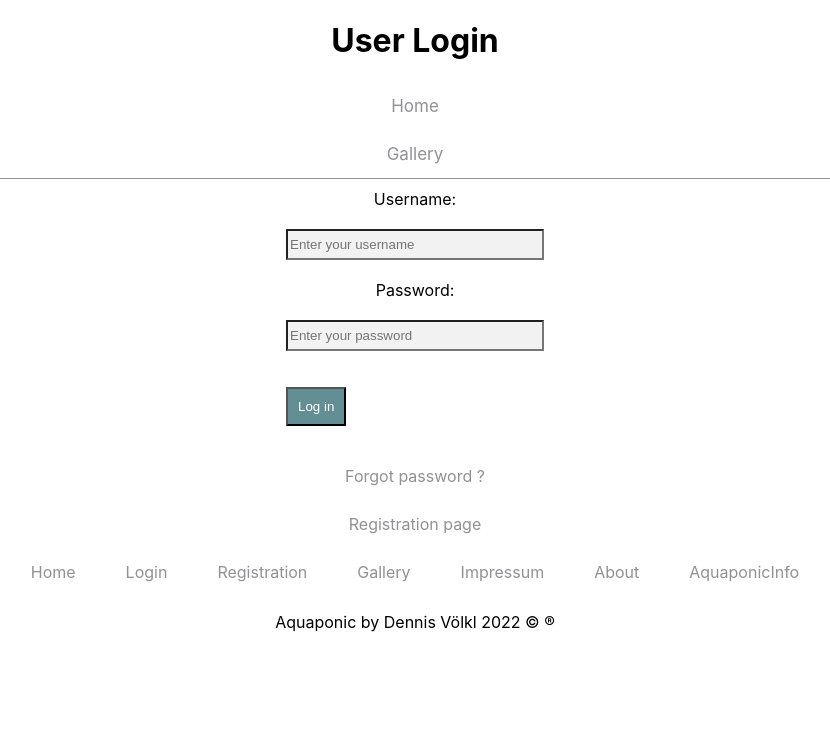
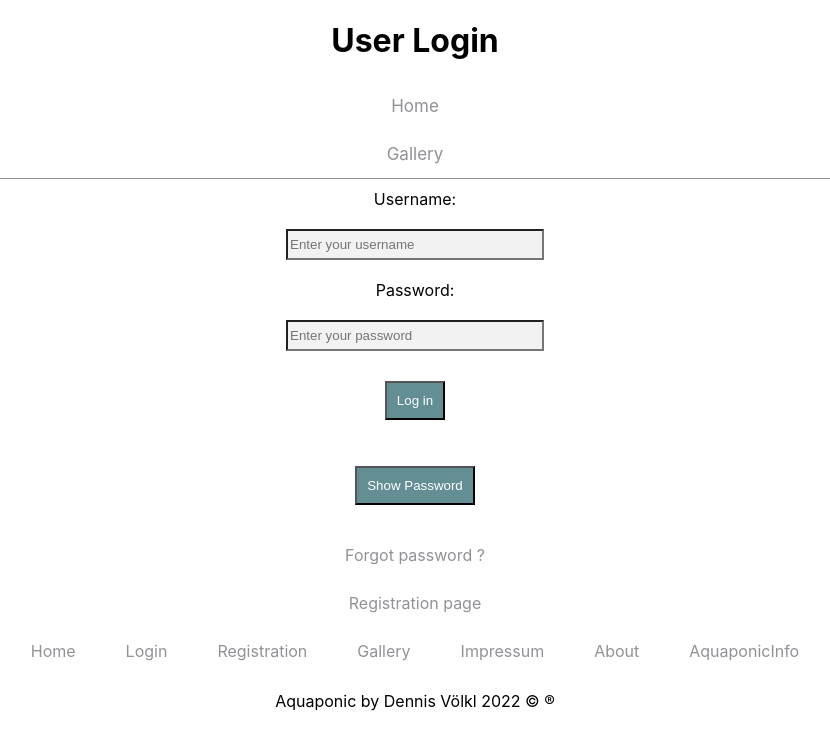
Before and after one commit to dennis-aclue/capstone-aquaponic, a React (Create React App) app in the folder frontend/: page /login in a window 1280 px wide. Shown: the top 750 px of the page, without its empty margins (225-1055 px from the left). Built offline with nearby package versions, Linux system fonts and the light colour scheme.

Commit message:
change error handling frontend registration and login page

```diff
--- a/frontend/src/App.tsx
+++ b/frontend/src/App.tsx
@@ -22,7 +22,7 @@ function App() {
 
     useEffect(() => {
         const token = AuthService.getCurrentToken();
-        console.log("Token: " + token);
+        //console.log("Token: " + token);
         if (token) {
             setCurrentUserToken(token);
         }
--- a/frontend/src/pages/users/Login.tsx
+++ b/frontend/src/pages/users/Login.tsx
@@ -8,6 +8,8 @@ const Login = () => {
     const [password, setPassword] = useState("");
     const [email, setEmail] = useState("");
     const [startEditing, setStartEditing] = useState(true);
+    const [errorMessageStatus, setErrorMessageStatus] = useState('');
+    const [passwordShown, setPasswordShown] = useState(false);
 
     const navigate = useNavigate();
 
@@ -20,7 +22,7 @@ const Login = () => {
                     window.location.reload();
                 },
                 (error) => {
-                    console.log("Login Error", error);
+                    setErrorMessageStatus('Username or password is wrong')
                 }
             );
         } catch (err) {
@@ -33,6 +35,10 @@ const Login = () => {
         setStartEditing(true)
         navigate("/login")
     }
+
+    const togglePassword = () => {
+        setPasswordShown(!passwordShown);
+    };
 
     return (
         <div className="flexColumnCenter">
@@ -56,24 +62,29 @@ const Login = () => {
                     name="username"
                     value={username}
                     onChange={(e) => setUsername(e.target.value)}
-                />
+                    required/>
                 <label className="formFieldLabel" htmlFor={"password"}>
                     Password:
                 </label>
                 <input
-                    type="text"
+                    type={passwordShown ? "text" : "password"}
                     id="password"
                     className="formFieldInputPassword"
                     placeholder="Enter your password"
                     name="password"
                     value={password}
                     onChange={(e) => setPassword(e.target.value)}
-                />
-
-                <p>
+                    required/>
+                <div className="errorMessage">
+                    {errorMessageStatus && <div className="errorMessage">{errorMessageStatus}</div>}
+                </div>
+                <p className="addProjectButton">
                     <button type="submit">Log in</button>
                 </p>
             </form>
+            <p>
+                <button onClick={togglePassword}>Show Password</button>
+            </p>
 
             <Link onClick={() => setStartEditing(false)} to={"#"}>Forgot password ?</Link>
 
@@ -97,7 +108,7 @@ const Login = () => {
                                 name="email"
                                 value={email}
                                 onChange={(e) => setEmail(e.target.value)}
-                            />
+                                required/>
                         </form>
                         <button className="popup-inner__element button" onClick={() => setStartEditing(true)}>cancel
                         </button>
--- a/frontend/src/pages/users/Registration.tsx
+++ b/frontend/src/pages/users/Registration.tsx
@@ -7,6 +7,7 @@ export default function Registration() {
     const navigate = useNavigate();
     const registrationUrl = '/user/register';
     const [messageStatus, setMessageStatus] = useState('')
+    const [errorMessageStatus, setErrorMessageStatus] = useState('')
     const [isLoading, setIsLoading] = useState(false);
 
     const setBackToHome = () => {
@@ -28,12 +29,18 @@ export default function Registration() {
     function postNewUser(event: FormEvent<HTMLFormElement>) {
         event.preventDefault()
         axios.post(registrationUrl, newUser)
-            .then(function (response) {
+            .then(function () {
                 setIsLoading(true)
+                setErrorMessageStatus('')
                 setMessageStatus(' New username: ' + newUser.username + ', successfully created. Please check you eMail for further instructions.');
+                setTimeout(() => {
+                        setBackToHome()
+                    }
+                    , 4000)
             })
-            .then(() => setTimeout(() => setBackToHome(), 4000))
-            .catch((e) => console.log("POST ERROR: " + e))
+            .catch(function (error) {
+                setErrorMessageStatus('Username or email already exists')
+            })
     }
 
     function handleChange(event: any) {
@@ -52,6 +59,7 @@ export default function Registration() {
             <Link to="/">Home</Link>
             <Link to="/freeGallery">Gallery</Link>
         </nav>
+        {errorMessageStatus !== '' && <p className="errorMessage">{errorMessageStatus}</p>}
         <form className="addProjectForm" onSubmit={postNewUser}>
             {!isLoading && <>
                 <label className="formFieldLabel" htmlFor={"firstName"}>
@@ -65,7 +73,7 @@ export default function Registration() {
                     name="firstName"
                     value={newUser.firstName}
                     onChange={handleChange}
-                />
+                    required/>
             </>
             }
             {!isLoading && <>
@@ -80,7 +88,7 @@ export default function Registration() {
                     name="lastName"
                     value={newUser.lastName}
                     onChange={handleChange}
-                />
+                    required/>
             </>
             }
             {!isLoading && <>
@@ -95,7 +103,7 @@ export default function Registration() {
                     name="username"
                     value={newUser.username}
                     onChange={handleChange}
-                />
+                    required/>
             </>
             }
             {!isLoading && <>
@@ -110,7 +118,7 @@ export default function Registration() {
                     name="email"
                     value={newUser.email}
                     onChange={handleChange}
-                />
+                    required/>
             </>
             }
             {!isLoading && <>
@@ -126,6 +134,9 @@ export default function Registration() {
                 I'm already member
             </Link>
         }
-        {messageStatus && <p>{messageStatus}</p>}
+        <div>
+            {messageStatus !== '' && <p className="successMessage">{messageStatus}</p>}
+        </div>
+
     </div>
 }
```
